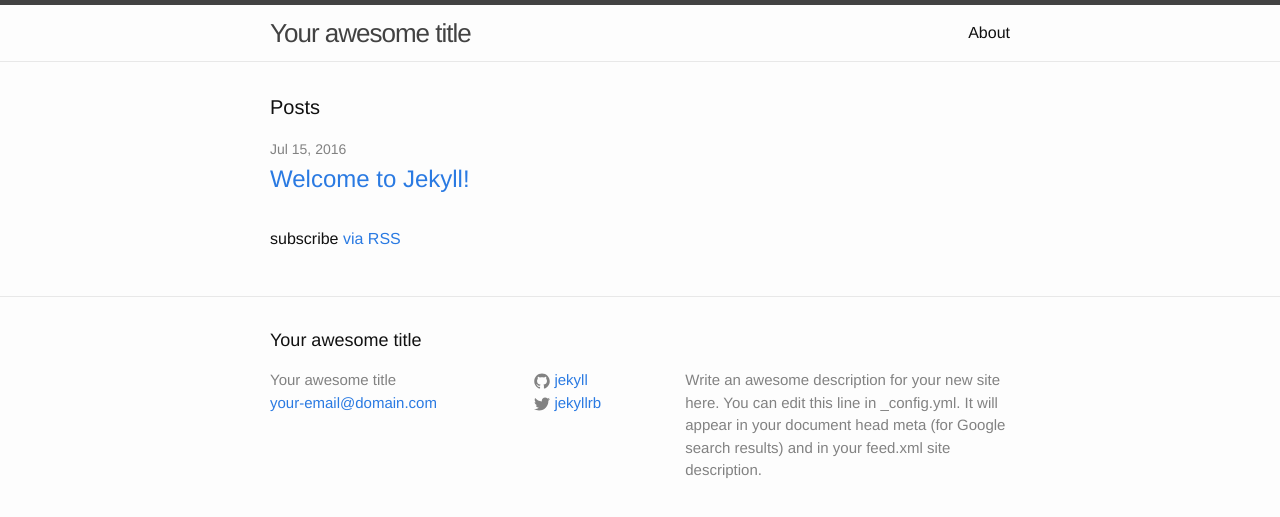
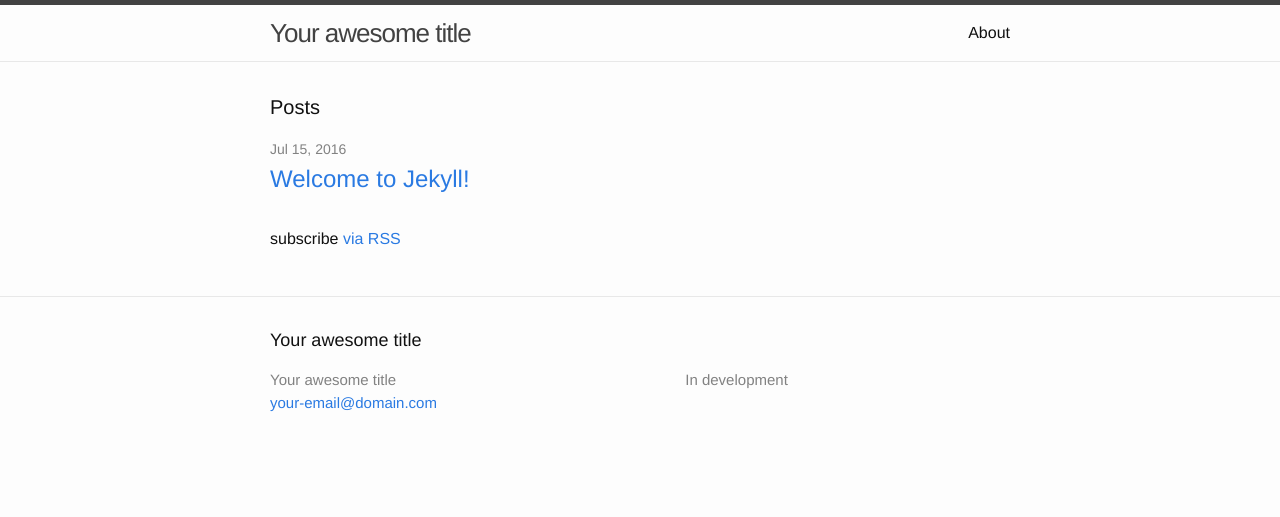
Before and after one commit to danmassarano/danmassarano.github.io, a Jekyll site: the page built from index.html, in a window 1280 px wide. Shown: the top 517 px of the page. Built offline with Jekyll 4.4.1, drawn with Linux system fonts in a browser that asks for light colours; some of the changed lines change nothing that is shown.

Commit message:
Update _config.yml

```diff
--- a/_config.yml
+++ b/_config.yml
@@ -8,14 +8,16 @@
 # Site settings
 title: Your awesome title
 email: your-email@domain.com
-description: > # this means to ignore newlines until "baseurl:"
-  Write an awesome description for your new site here. You can edit this
-  line in _config.yml. It will appear in your document head meta (for
-  Google search results) and in your feed.xml site description.
+# description: > # this means to ignore newlines until "baseurl:"
+  # Write an awesome description for your new site here. You can edit this
+  # line in _config.yml. It will appear in your document head meta (for
+  # Google search results) and in your feed.xml site description.
+description: >
+  In development
 baseurl: "" # the subpath of your site, e.g. /blog
-url: "http://yourdomain.com" # the base hostname & protocol for your site
-twitter_username: jekyllrb
-github_username:  jekyll
+# url: "http://yourdomain.com" # the base hostname & protocol for your site
+# twitter_username: jekyllrb
+# github_username:  jekyll
 
 # Build settings
 markdown: kramdown
```
